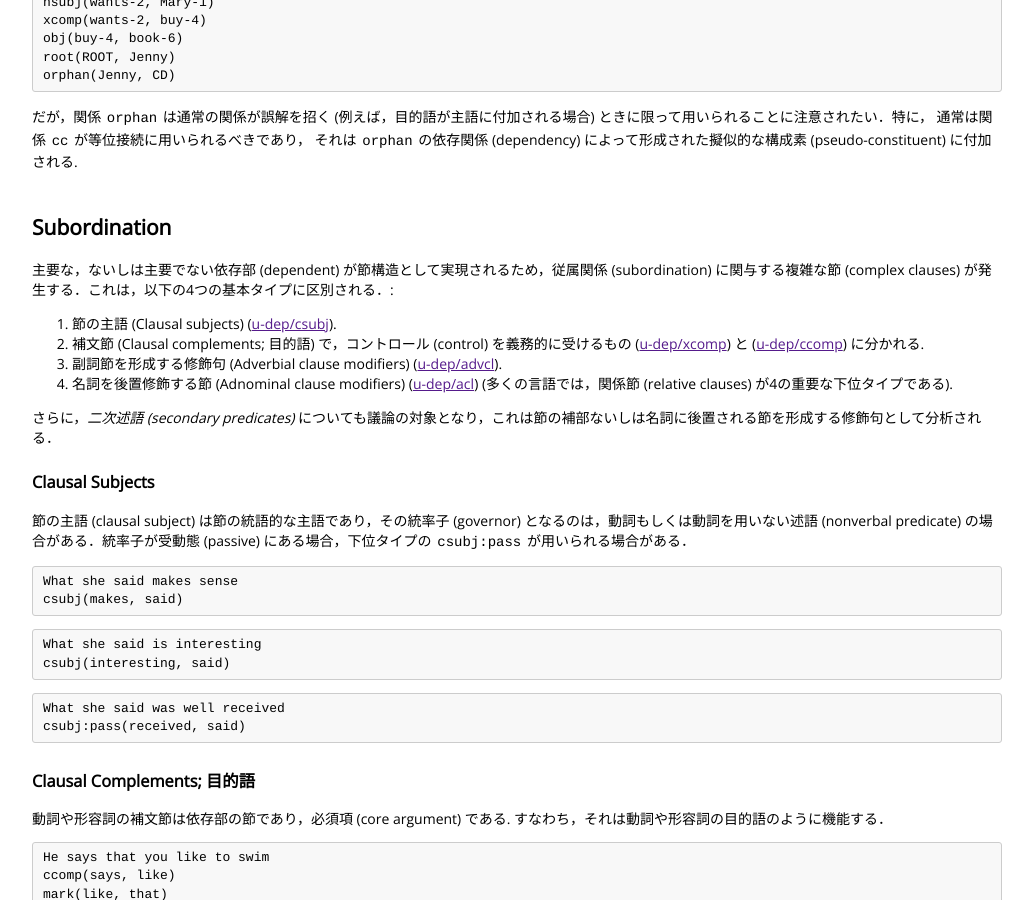
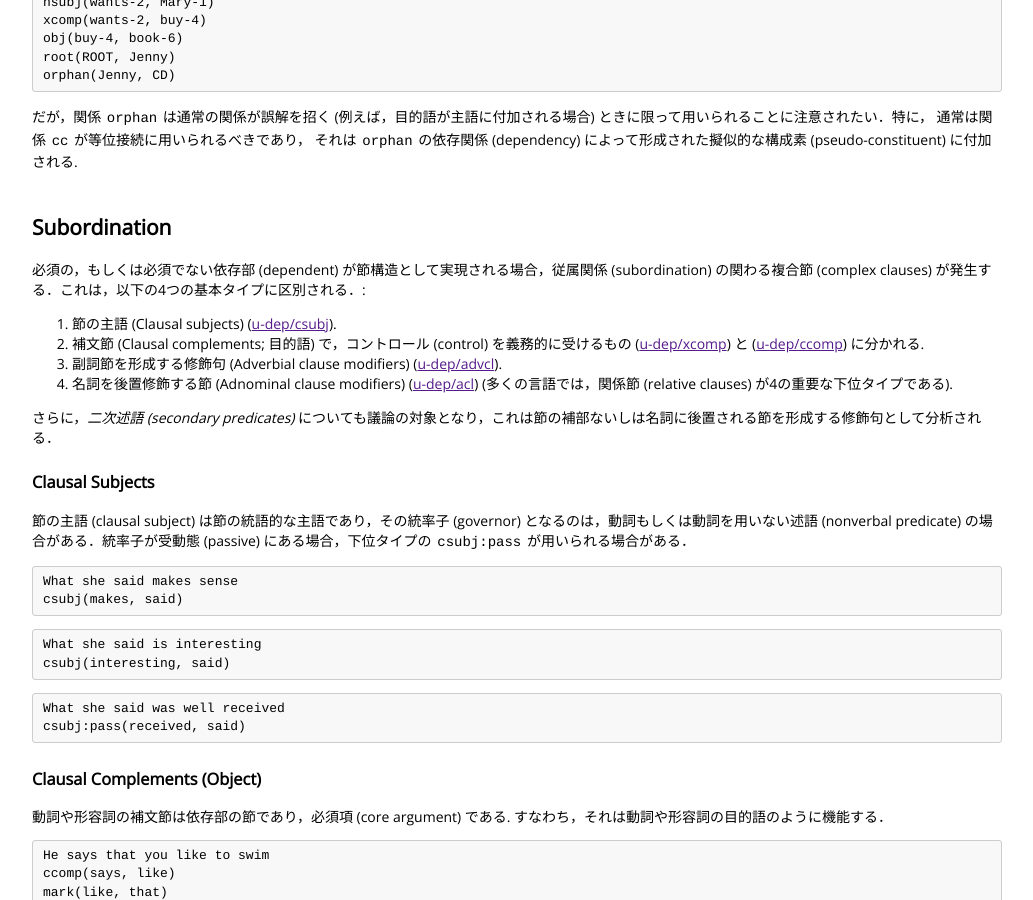
Before and after one commit to udjapanese/docs, a Jekyll site: the page built from _u-overview/complex-syntax.md, in a window 1280 px wide and 900 px high, scrolled down 1952 px. Shown: the whole window, without its empty margins (123-1156 px from the left). Built offline with Jekyll 4.4.1, drawn with Linux system fonts in a browser that asks for light colours; nearby versions of some CDN libraries; comment, search, counter and statistics services are not loaded.

Commit message:
Update complex-syntax.md

```diff
--- a/_u-overview/complex-syntax.md
+++ b/_u-overview/complex-syntax.md
@@ -45,9 +45,9 @@ cc(left, And)
 
 ### Ellipsis
 
-<!--等位関係は通常必須の構成素である_省略要素 (ellipsis)_ と結合することがよくある．省略要素は通常必須の構成素であり，もう片方の連言子 (conjunct) の内容から推測可能であるため省略される．
+<!--等位関係は，_省略 (ellipsis)_ と組み合わさることが頻繁にある．他方の連言子 (conjunct) の内容から推測可能であるため，通常は義務的である一つかそれ以上の構成素が省略されるのである．
 Coordination is often combined with _ellipsis_, where one or more of the normally obligatory constituents
-of a clause or omitted because they can be inferred from material in another conjunct.-->
+of a clause or→ここ，be動詞ではなく本当にorなのか? omitted because they can be inferred from material in another conjunct.-->
 
 一次述語 (main predicate) が省略された場合，関連する `aux` か `cop` が節の主辞へと昇格 (promoted) する.
 
@@ -127,7 +127,7 @@ orphan(Jenny, CD)
 
 ## Subordination
 
-主要な，ないしは主要でない依存部 (dependent) が節構造として実現されるため，従属関係 (subordination) に関与する複雑な節 (complex clauses) が発生する．これは，以下の4つの基本タイプに区別される．:
+必須の，もしくは必須でない依存部 (dependent) が節構造として実現される場合，従属関係 (subordination) の関わる複合節 (complex clauses) が発生する．これは，以下の4つの基本タイプに区別される．:
 
 1. 節の主語 (Clausal subjects) ([u-dep/csubj]()).
 2. 補文節 (Clausal complements; 目的語) で，コントロール (control) を義務的に受けるもの ([u-dep/xcomp]()) と ([u-dep/ccomp]()) に分かれる.
@@ -156,7 +156,7 @@ What she said was well received
 csubj:pass(received, said)
 ~~~
 
-### Clausal Complements; 目的語
+### Clausal Complements (Object)
 
 動詞や形容詞の補文節は依存部の節であり，必須項 (core argument) である. すなわち，それは動詞や形容詞の目的語のように機能する．
 
@@ -277,7 +277,7 @@ I saw the man you love
 acl(man, love)
 ~~~
 
-また，いくつかの言語では，*fact* や *report* といった名詞の部分集合に対して定の補文節を許すことがある．これらは，おおよそ関係節に類似しているが，依存部の節において<!--ロール (role)--> の省略を許さない (これはHuddleston and Pullum (2002) における "content clauses" のクラスである)．このような補文節も，同様に `acl` として分析される．
+また，いくつかの言語では，*fact* や *report* といった名詞の部分集合に対して定の補文節を許すことがある．これらは，おおよそ関係節に類似しているが，依存部の節において<!--ロール (role) はθ役? それとも，別の意味? H&P を読んでもよくわからなかった--> の省略を許さない (これはHuddleston and Pullum (2002) における "content clauses" のクラスである)．このような補文節も，同様に `acl` として分析される．
 
 ~~~ sdparse
 the fact that nobody cares
```
